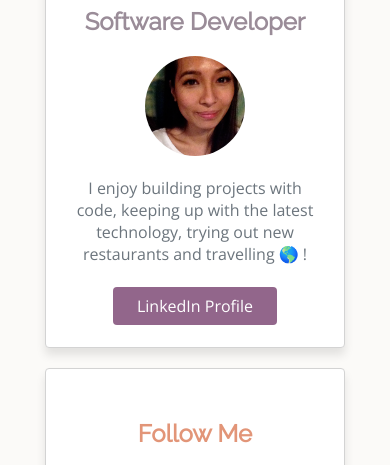
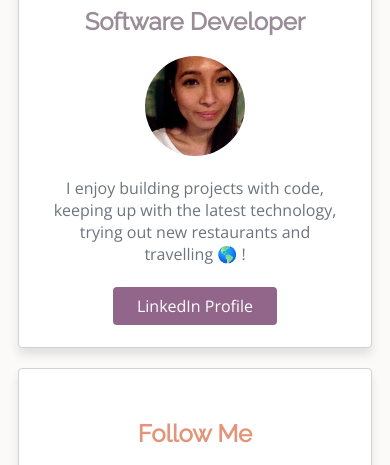
Before and after one commit to wendy-ph/Profile, a plain HTML site: page index.html in a window 390 px wide. Shown: the part 162-627 px from the top of the page. Drawn offline with nearby package versions, Linux system fonts and the light colour scheme.

Commit message:
updated media query code

```diff
--- a/style.css
+++ b/style.css
@@ -81,23 +81,8 @@ a:hover {
   color: #e29578;
 }
 
-@media (max-width: 960px) {
-  /* For a screen < 960px, this CSS will be read */
+@media screen and (max-width: 599px){
   .container {
-    width: 700px;
+    width: calc(100% - 20px);
   }
 }
-
-@media (max-width: 720px) {
-  /* For a screen < 720px, this CSS will be read */
-  .container {
-    width: 500px;
-  }
-}
-
-@media (max-width: 540px) {
-  /* For a screen < 540px, this CSS will be read */
-  .container {
-    width: 300px;
-  }
-}
```
